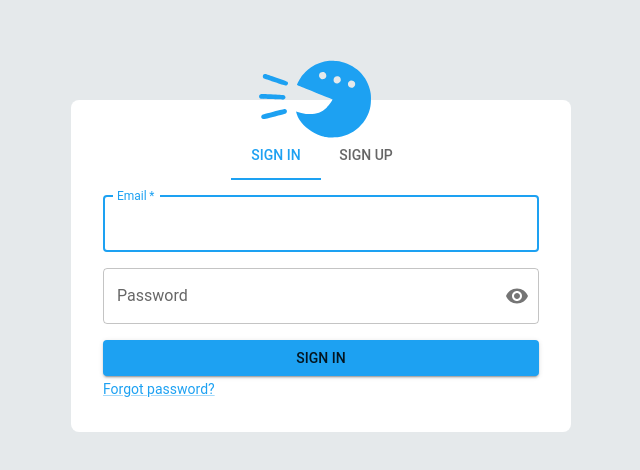
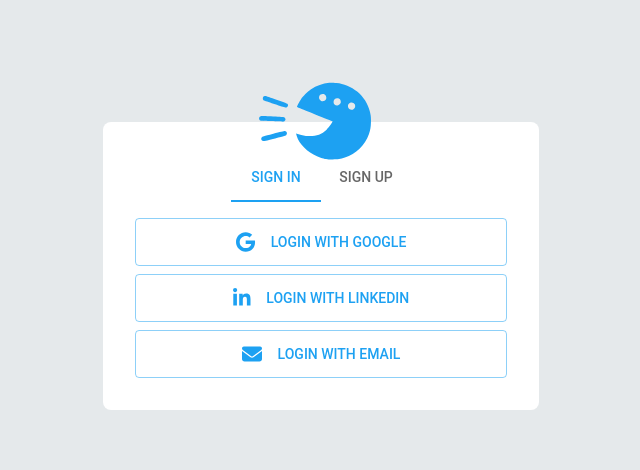
Before and after one commit to imFaizanAhmed/hiss-platform-fe, a React (Create React App) app: page / in a window 1280 px wide. Shown: the part 134-604 px from the top of the page, without its empty margins (319-959 px from the left). Built offline with nearby package versions, Linux system fonts and the light colour scheme.

Commit message:
font awesome is integrated

```diff
--- a/package.json
+++ b/package.json
@@ -5,6 +5,10 @@
   "dependencies": {
     "@emotion/react": "^11.11.3",
     "@emotion/styled": "^11.11.0",
+    "@fortawesome/fontawesome-svg-core": "^6.5.1",
+    "@fortawesome/free-brands-svg-icons": "^6.5.1",
+    "@fortawesome/free-solid-svg-icons": "^6.5.1",
+    "@fortawesome/react-fontawesome": "^0.2.0",
     "@mui/icons-material": "^5.15.7",
     "@mui/material": "^5.15.7",
     "@testing-library/jest-dom": "^5.17.0",
--- a/src/components/authorization/index.tsx
+++ b/src/components/authorization/index.tsx
@@ -13,7 +13,7 @@ const AuthComp = ({
 }) => {
   return (
     <div className=" min-h-screen flex justify-center items-center">
-      <div className="bg-white text-black h-fit w-fit max-w-[500px] rounded-lg relative mx-4 py-8 px-4 sm:p-8">
+      <div className="bg-white text-black h-fit w-screen max-w-[436px] rounded-lg relative mx-4 py-8 px-4 sm:p-8">
         <img
           src={Images.lightLogo}
           className="h-20 w-20 p-2 mr-1 absolute top-[-40px] left-[calc(50%-40px)]
--- a/src/components/authorization/logins.tsx
+++ b/src/components/authorization/logins.tsx
@@ -16,6 +16,9 @@ import withFormValidation, {
   ValidationRules,
 } from "../../lib/form-validation.hoc";
 import { ShowValidationError } from "../../lib/validation.error";
+import { FontAwesomeIcon } from "@fortawesome/react-fontawesome";
+import { faGoogle, faLinkedinIn, faMailchimp } from "@fortawesome/free-brands-svg-icons";
+import { faEnvelope} from "@fortawesome/free-solid-svg-icons"
 
 type LoginDataType = {
   email?: string;
@@ -36,6 +39,7 @@ const Login = ({
     password: "",
   });
   const [showPassword, setShow] = useState<boolean>(false);
+  const [isEmailForm, setEmailForm] = useState<boolean>(false);
   const navigate = useNavigate();
 
   const handleChange = (e: React.ChangeEvent<HTMLInputElement>) => {
@@ -59,6 +63,26 @@ const Login = ({
   };
 
   return (
+    <>
+      {!isEmailForm ? (
+        <div className="flex flex-col gap-2">
+          <Button
+            variant="outlined" className="box-border m-1 px-[15px] py-0 text-left h-12 w-full align-middle whitespace-nowrap rounded-md text-base font-medium bg-red-50 focus:outline-none active:shadow-inner">
+            <FontAwesomeIcon icon={faGoogle} className="pr-4 h-5"/>
+            Login with Google
+          </Button>
+          <Button
+            variant="outlined" className="box-border m-1 px-[15px] py-0 text-left h-12 w-full align-middle whitespace-nowrap rounded-md text-base font-medium bg-red-50 focus:outline-none active:shadow-inner">
+            <FontAwesomeIcon icon={faLinkedinIn} className="pr-4 h-5"/>
+            Login with Linkedin
+          </Button>
+          <Button
+            variant="outlined"onClick={() => setEmailForm(true)} className="box-border m-1 px-[15px] py-0 text-left h-12 w-full align-middle whitespace-nowrap rounded-md text-base font-medium bg-red-50 focus:outline-none active:shadow-inner">
+            <FontAwesomeIcon icon={faEnvelope} className="pr-4 h-5"/>
+            Login with Email
+          </Button>
+        </div>
+      ) : (
         <form className="flex flex-wrap" onSubmit={(e) => handleSubmit(e)}>
           <FormControl variant="filled" className="flex-[100%] !pb-4">
             <TextField
@@ -79,7 +103,9 @@ const Login = ({
             )}
           </FormControl>
           <FormControl variant="outlined" className="flex-[100%] !pb-4">
-        <InputLabel htmlFor="outlined-adornment-password">Password</InputLabel>
+            <InputLabel htmlFor="outlined-adornment-password">
+              Password
+            </InputLabel>
             <OutlinedInput
               id="outlined-adornment-password"
               type={showPassword ? "text" : "password"}
@@ -122,6 +148,8 @@ const Login = ({
             </Grid>
           </Grid>
         </form>
+      )}
+    </>
   );
 };
 
```
Also changed, not shown: 1 other file (tests, documents, lock files or other folders). Lines whose indentation alone changed are shown as unchanged.
